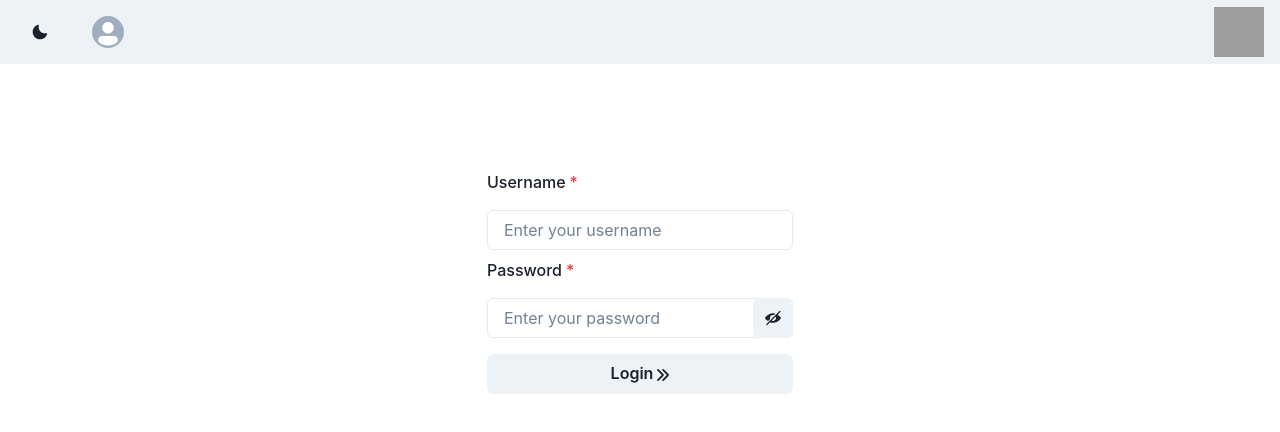
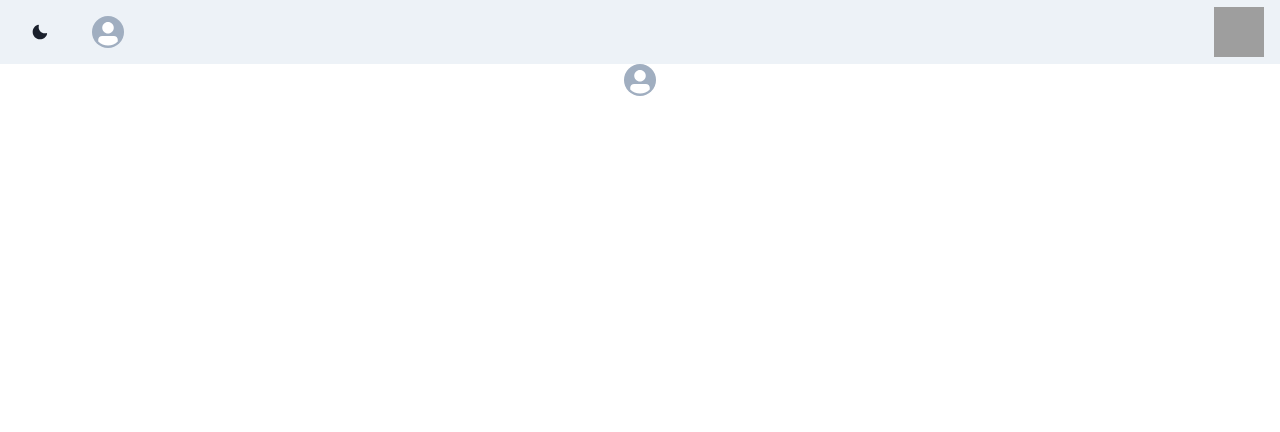
Before and after one commit to Mohammad5566/quickchat, a React (Create React App) app in the folder frontend/: page / in a window 1280 px wide. Shown: the top 432 px of the page. Built offline with nearby package versions, Linux system fonts and the light colour scheme; grey boxes are pictures that could not be loaded.

Commit message:
Working on Chatroom page

```diff
--- a/frontend/src/App.js
+++ b/frontend/src/App.js
@@ -2,12 +2,14 @@ import "./App.css";
 import { ChakraProvider } from "@chakra-ui/react";
 import Navbar from "./components/Navbar";
 import Login from "./components/Login";
+import Chatroom from "./components/Chatroom";
 
 function App() {
   return (
     <ChakraProvider>
       <Navbar />
-      <Login />
+      <Chatroom />
+      {/*<Login />*/}
     </ChakraProvider>
   );
 }
--- /dev/null
+++ b/frontend/src/components/Chatroom.js
@@ -0,0 +1,16 @@
+import React, { useState } from "react";
+import { Box, Avatar, VStack, HStack } from "@chakra-ui/react";
+
+function Chatroom() {
+  return (
+    <Box>
+      <VStack>
+        <HStack>
+          <Avatar size={"sm"} />
+        </HStack>
+      </VStack>
+    </Box>
+  );
+}
+
+export default Chatroom;
--- a/frontend/src/components/Login.js
+++ b/frontend/src/components/Login.js
@@ -1,6 +1,7 @@
 import React, { useState } from "react";
 import {
   Box,
+  Link,
   Input,
   Button,
   FormLabel,
@@ -75,11 +76,13 @@ function Login() {
           </VStack>
         </FormControl>
 
-        <Button w="100%">
-          <Box>
-            Login <ArrowRightIcon w="3" h="3" />
-          </Box>
-        </Button>
+        <Link>
+          <Button w="100%">
+            <Box>
+              Login <ArrowRightIcon w="3" h="3" />
+            </Box>
+          </Button>
+        </Link>
       </VStack>
     </div>
   );
```
